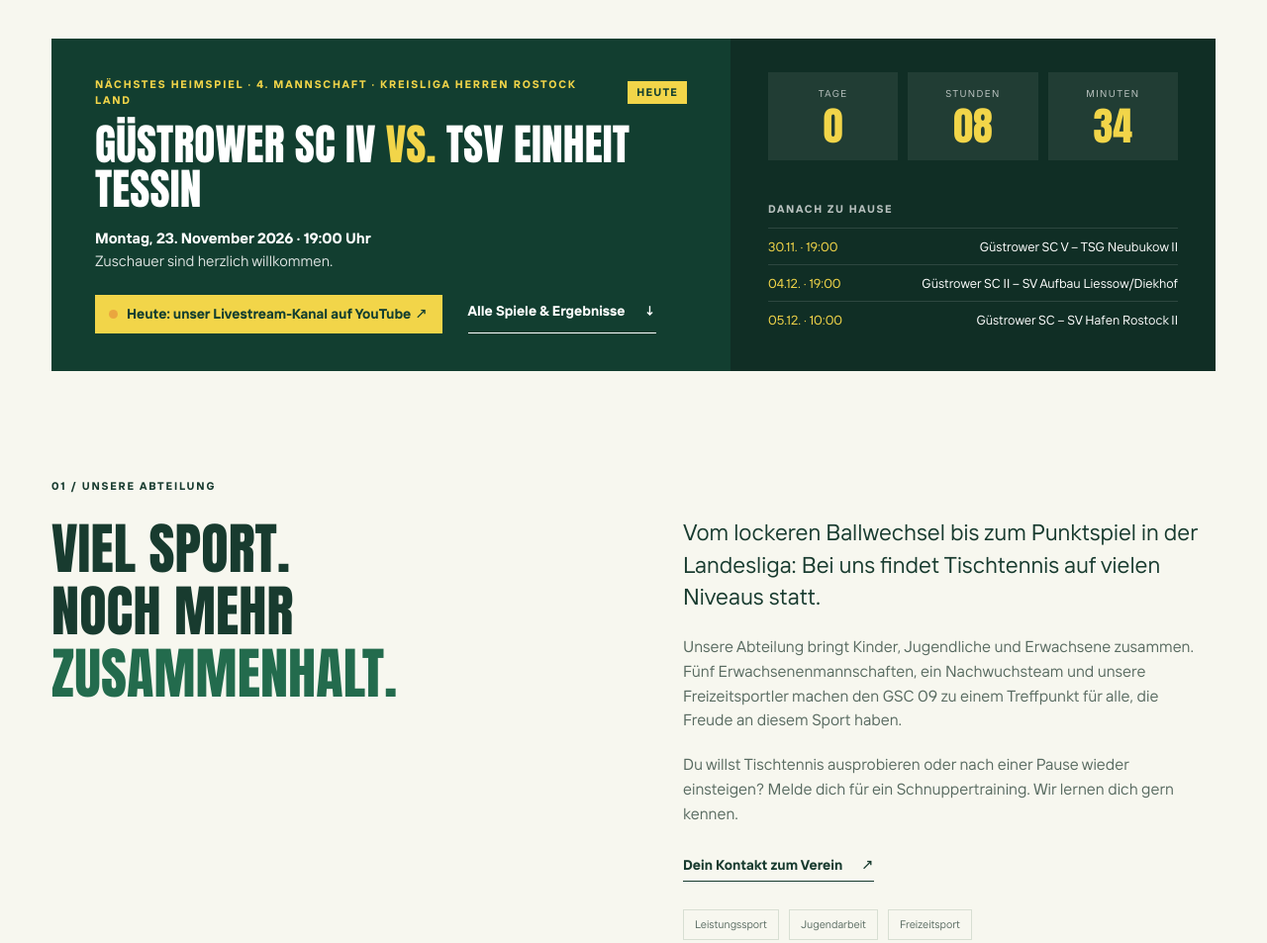
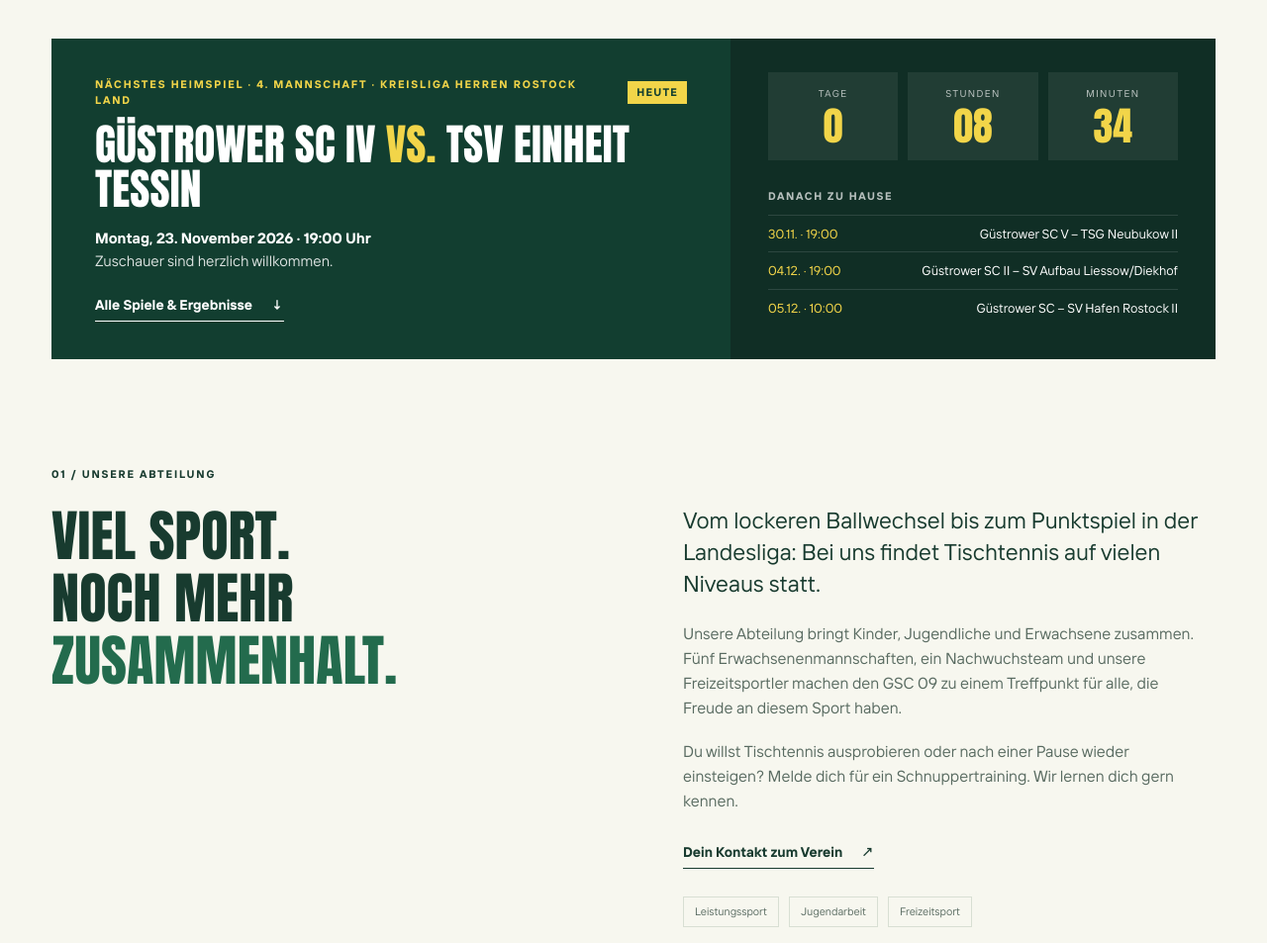
Before and after one commit to ItzIven/gsc09-website, a plain HTML site: page index.html in a window 1280 px wide. Shown: the part 917-1870 px from the top of the page at 99% size. Drawn offline with Linux system fonts and the light colour scheme.

Commit message:
Livestream-Link nur bei Heimspielen der 1. Mannschaft
Co-Authored-By: Claude Opus 5.5 <noreply@anthropic.com>
Claude-Session: https://claude.ai/code/session_019566SoGVCfkzHRnDBSL1YG

```diff
--- a/extras.css
+++ b/extras.css
@@ -14,6 +14,7 @@
 .next-match__links{display:flex;flex-wrap:wrap;gap:12px 26px;margin-top:22px}
 .next-match__links .text-link{color:#fff;margin:0}
 .next-match__live{display:inline-flex;align-items:center;gap:9px;font-weight:700;font-size:14px;color:var(--forest);background:var(--yellow);padding:9px 14px}
+.next-match__live[hidden],.next-match__more[hidden]{display:none}
 .next-match__live::before{content:"";width:9px;height:9px;border-radius:50%;background:#d93025;animation:gsc-pulse 1.4s ease-in-out infinite}
 @keyframes gsc-pulse{50%{opacity:.25}}
 .next-match__side{background:var(--dark);padding:34px 38px;display:flex;flex-direction:column;justify-content:space-between;gap:24px}
--- a/extras.js
+++ b/extras.js
@@ -45,7 +45,7 @@
     teams.appendChild(document.createTextNode(g.awayName.replace(/\s+/g, ' ')));
     box.querySelector('[data-nm="when"]').textContent =
       DAYS[start.getDay()] + ', ' + start.getDate() + '. ' + MONTHS[start.getMonth()] + ' ' + start.getFullYear() + ' · ' + g.time + ' Uhr';
-    box.querySelector('.next-match__live').hidden = !isToday;
+    box.querySelector('.next-match__live').hidden = !(isToday && g.teams && g.teams[0] === 'I'); // Livestream nur bei der 1. Mannschaft
 
     var more = box.querySelector('[data-nm="more"]');
     games.slice(1, 4).forEach(function (f) {
--- a/index.html
+++ b/index.html
@@ -41,7 +41,7 @@
       <figure class="hero-image current-hero"><img src="assets/finale-herren-b-2026.webp" alt="Zwei GSC-Jugendspieler im Finale der Kreismeisterschaften Herren B" width="1536" height="832" fetchpriority="high"><figcaption><span class="image-label">KREISMEISTERSCHAFTEN 2026 · HERREN B</span><span>Unser Nachwuchs.<br>Gemeinsam im Finale.</span><a href="#meisterschaften" aria-label="Bilder von den Kreismeisterschaften ansehen"><span aria-hidden="true">↗</span></a></figcaption><span class="photo-credit">Finale mit zwei GSC-Jugendspielern</span></figure>
     </section>
     <div class="club-strip wrap"><p>Tischtennis verbindet.<br><strong>In Güstrow zu Hause.</strong></p><div><strong>100<span>+</span></strong><span>Mitglieder</span></div><div><strong>5</strong><span>Erwachsenenteams</span></div><div><strong>1</strong><span>Nachwuchsteam</span></div><a href="https://www.instagram.com/gsc09tischtennis/" target="_blank" rel="noopener noreferrer" class="social-strip">Immer nah dran<span>@gsc09tischtennis ↗</span></a></div>
-    <section class="next-match wrap" id="heimspiel" aria-labelledby="next-match-title" hidden><div class="next-match__card"><div class="next-match__main"><p class="eyebrow" id="next-match-title"><span>NÄCHSTES HEIMSPIEL · <span data-nm="label"></span></span><span class="next-match__today" hidden>HEUTE</span></p><h2 class="next-match__teams" data-nm="teams"></h2><p class="next-match__meta"><strong data-nm="when"></strong><br>Zuschauer sind herzlich willkommen.</p><div class="next-match__links"><a class="next-match__live" href="https://youtube.com/@gsc09tischtennis" target="_blank" rel="noopener noreferrer" hidden>Heute: unser Livestream-Kanal auf YouTube ↗</a><a class="text-link" href="#spiele">Alle Spiele &amp; Ergebnisse <span aria-hidden="true">↓</span></a></div></div><div class="next-match__side"><dl class="countdown" aria-live="off"><div><dt>TAGE</dt><dd data-cd="d">–</dd></div><div><dt>STUNDEN</dt><dd data-cd="h">–</dd></div><div><dt>MINUTEN</dt><dd data-cd="m">–</dd></div></dl><div class="next-match__more"><h3>DANACH ZU HAUSE</h3><ul data-nm="more"></ul></div></div></div></section>
+    <section class="next-match wrap" id="heimspiel" aria-labelledby="next-match-title" hidden><div class="next-match__card"><div class="next-match__main"><p class="eyebrow" id="next-match-title"><span>NÄCHSTES HEIMSPIEL · <span data-nm="label"></span></span><span class="next-match__today" hidden>HEUTE</span></p><h2 class="next-match__teams" data-nm="teams"></h2><p class="next-match__meta"><strong data-nm="when"></strong><br>Zuschauer sind herzlich willkommen.</p><div class="next-match__links"><a class="next-match__live" href="https://youtube.com/@gsc09tischtennis" target="_blank" rel="noopener noreferrer" hidden>Heute live auf YouTube ↗</a><a class="text-link" href="#spiele">Alle Spiele &amp; Ergebnisse <span aria-hidden="true">↓</span></a></div></div><div class="next-match__side"><dl class="countdown" aria-live="off"><div><dt>TAGE</dt><dd data-cd="d">–</dd></div><div><dt>STUNDEN</dt><dd data-cd="h">–</dd></div><div><dt>MINUTEN</dt><dd data-cd="m">–</dd></div></dl><div class="next-match__more"><h3>DANACH ZU HAUSE</h3><ul data-nm="more"></ul></div></div></div></section>
     <section class="section wrap about" id="verein"><div><p class="eyebrow">01 / UNSERE ABTEILUNG</p><h2>VIEL SPORT.<br>NOCH MEHR<br><span class="green">ZUSAMMENHALT.</span></h2></div><div class="about-content"><p class="large-text">Vom lockeren Ballwechsel bis zum Punktspiel in der Landesliga: Bei uns findet Tischtennis auf vielen Niveaus statt.</p><p>Unsere Abteilung bringt Kinder, Jugendliche und Erwachsene zusammen. Fünf Erwachsenenmannschaften, ein Nachwuchsteam und unsere Freizeitsportler machen den GSC 09 zu einem Treffpunkt für alle, die Freude an diesem Sport haben.</p><p>Du willst Tischtennis ausprobieren oder nach einer Pause wieder einsteigen? Melde dich für ein Schnuppertraining. Wir lernen dich gern kennen.</p><a class="text-link" href="#kontakt">Dein Kontakt zum Verein <span aria-hidden="true">↗</span></a><div class="about-tags"><span>Leistungssport</span><span>Jugendarbeit</span><span>Freizeitsport</span></div></div></section>
     <section class="section wrap news-section" id="vereinsleben"><div class="section-head"><div><p class="eyebrow">NEUES AUS DEM VEREIN · STAND 22.11.2026</p><h2>DAS BEWEGT UNS.</h2></div><a class="text-link" href="https://www.instagram.com/gsc09tischtennis/" target="_blank" rel="noopener noreferrer">Unser Instagram <span aria-hidden="true">↗</span></a></div><div class="news-grid current-news" data-published-date="2026-11-22"><article class="news-item">
       <a class="report-score-card" href="#spielbericht-20261121-u19"><span>NACHWUCHS · LANDESLIGA JUNGEN 19 WEST</span><strong>5:5</strong><b>Vom 2:4 zur Führung: U19 holt 5:5 in Waren</b><span>SPIELBERICHT LESEN ↓</span></a>
```
Also changed, not shown: 1 other file.
